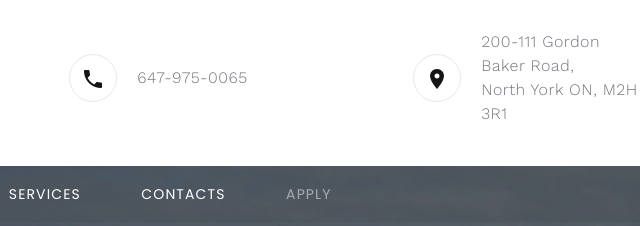
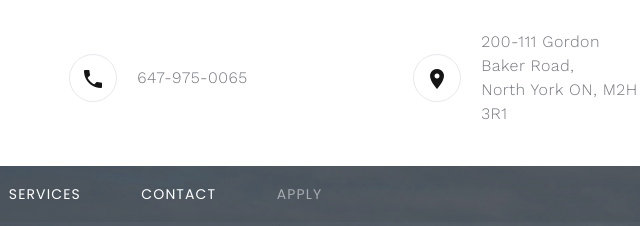
Before and after one commit to RupinVijan/mortgage-infobility, a website: page public/index.html in a window 1280 px wide. Shown: the top 226 px of the page, 288-928 px from the left. Drawn offline with nearby package versions, Linux system fonts and the light colour scheme; some packages are replaced by stand-ins of ours.

Commit message:
Update index.html

```diff
--- a/public/index.html
+++ b/public/index.html
@@ -69,7 +69,7 @@
                     </li>
                     <li class="rd-nav-item"><a class="rd-nav-link" href="properties.html">Services</a>
                     </li>
-                    <li class="rd-nav-item"><a class="rd-nav-link" href="contacts.html">Contacts</a>
+                    <li class="rd-nav-item"><a class="rd-nav-link" href="contacts.html">Contact</a>
                     </li>
                     <li class="rd-nav-item"><a class="rd-nav-link" href="#apply-now">Apply </a>
                     </li>
```
